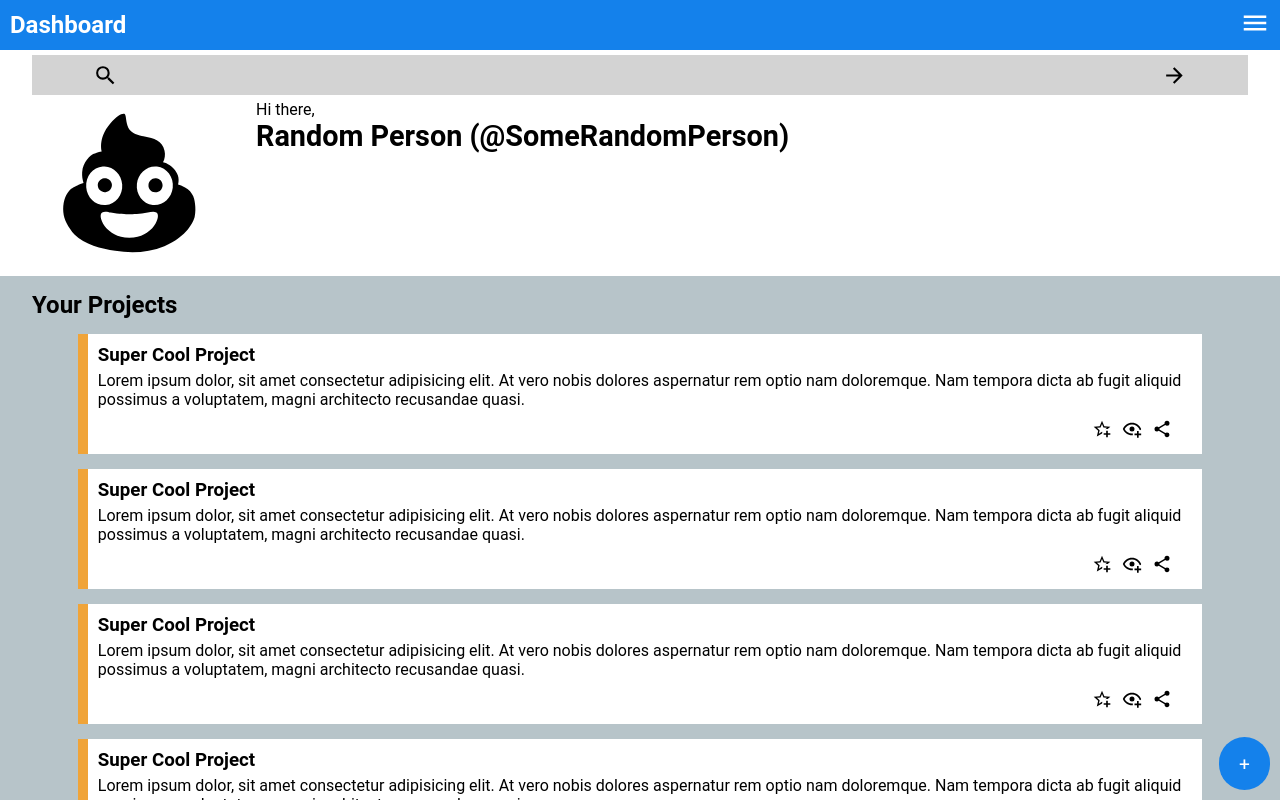
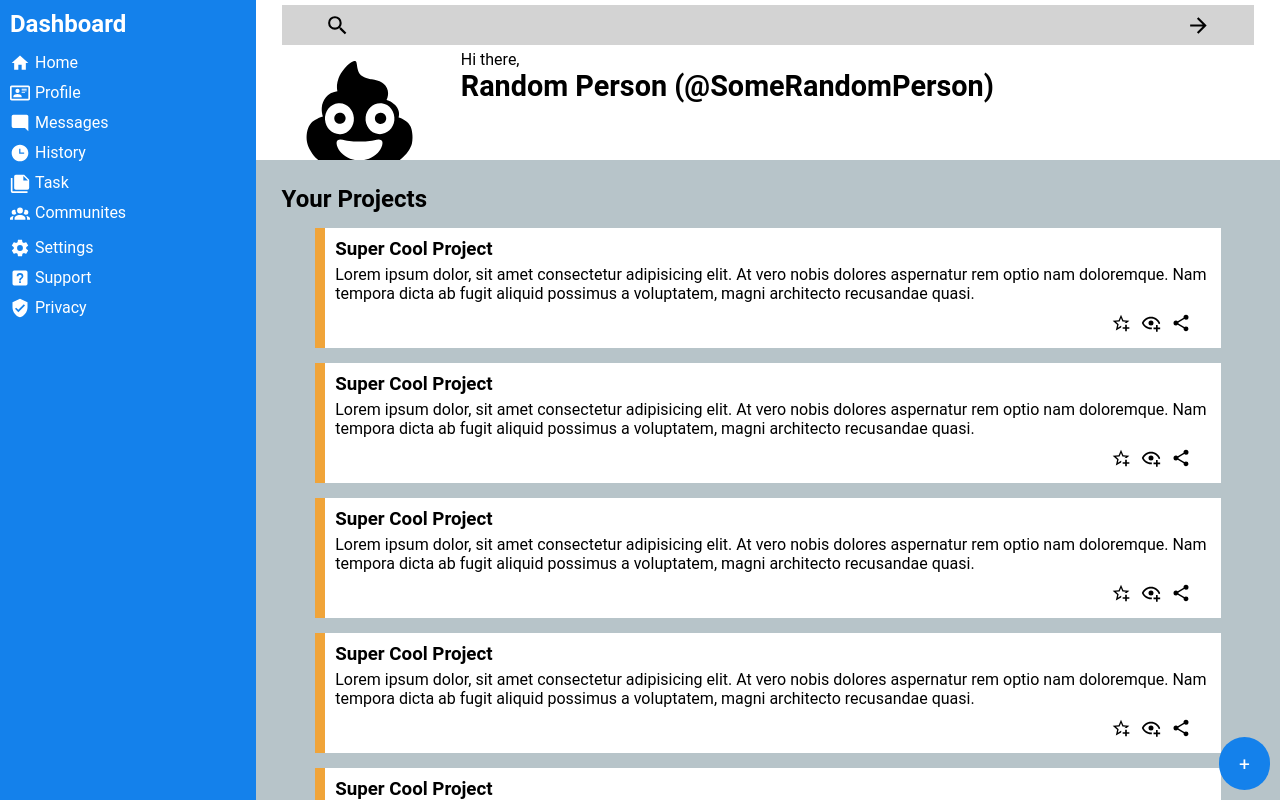
Before and after one commit to ImExtraPolite3/admin-dashboard, a React (Vite) app: page / in a window 1280 px wide. Shown: the top 800 px of the page. Built offline with nearby package versions, Linux system fonts and the light colour scheme; a web font is replaced by a local one.

Commit message:
edit nav section

```diff
--- a/src/index.css
+++ b/src/index.css
@@ -152,7 +152,8 @@ nav {
   width: 20px;
 }
 
-.hide {
+.all-links,
+.post-buttons {
   display: none;
 }
 
@@ -166,3 +167,42 @@ nav {
     flex-direction: column;
   }
 }
+
+@media (min-width: 1200px) {
+  #root {
+    display: grid;
+    grid-template-columns: 20% 80%;
+    grid-template-rows: 20vh 80vh;
+  }
+
+  .nav-bar {
+    display: block;
+    height: 100%;
+    grid-row: 1 / 3;
+  }
+
+  .nav-bar > h1 {
+    margin-top: 10px;
+  }
+
+  .menu {
+    display: none;
+  }
+
+  .links {
+    display: flex;
+    flex-direction: column;
+    gap: 10px;
+    margin: 15px 0;
+  }
+
+  .links > div {
+    display: flex;
+    gap: 5px;
+  }
+
+  .all-links,
+  .post-buttons {
+    display: block;
+  }
+}
```
